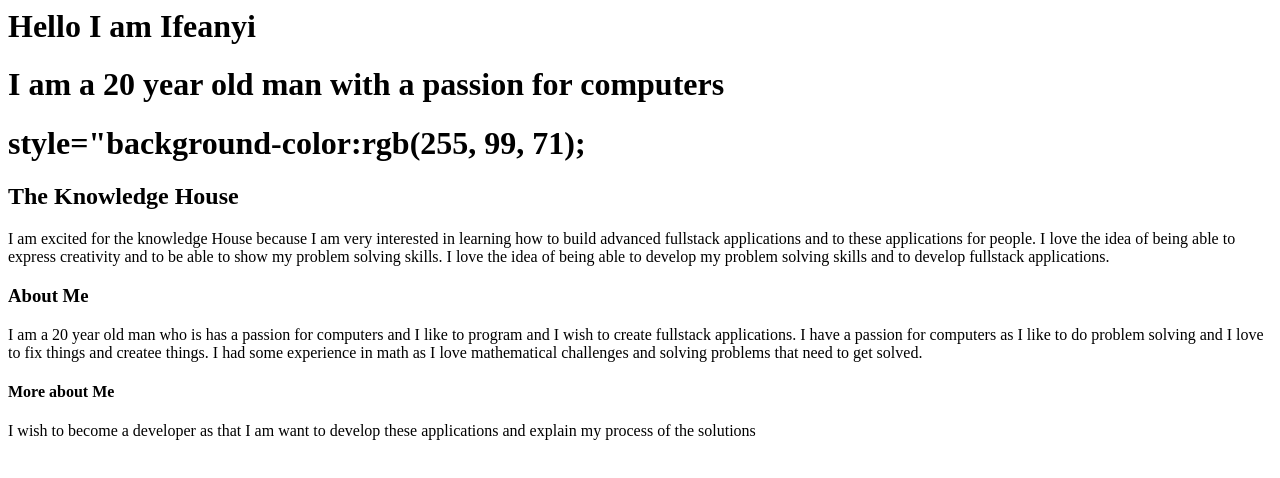
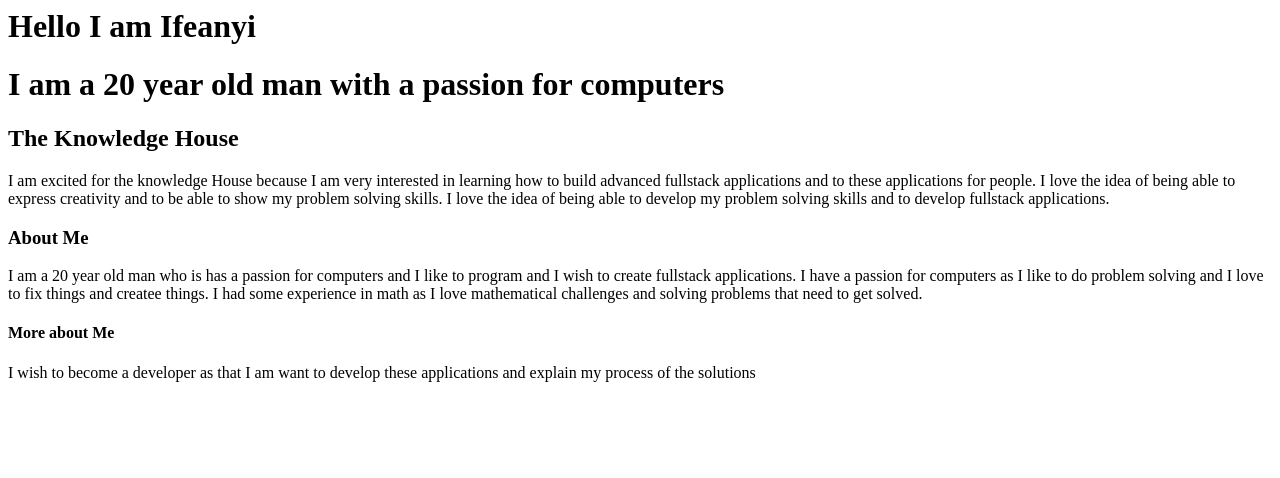
Before and after one commit to Ifeanyi1910/Git, a plain HTML site: page index.html in a window 1280 px wide. Drawn offline with Linux system fonts and the light colour scheme.

Commit message:
Update index.html

```diff
--- a/index.html
+++ b/index.html
@@ -3,7 +3,7 @@
   <h1>Hello I am Ifeanyi</h1>
   <h1>I am a 20 year old man with a passion for computers</h1>
   <h1>
-  style="background-color:rgb(255, 99, 71);
+
   </h1>
   <h2>The Knowledge House</h2>
   <div>
```
